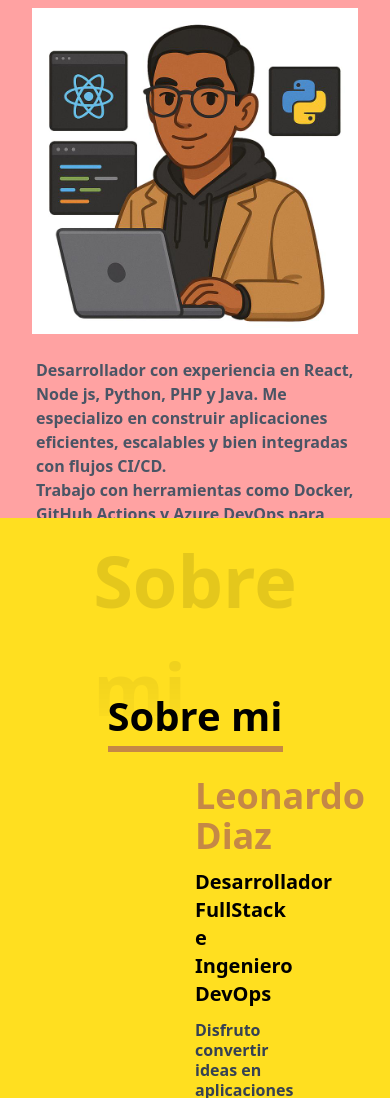
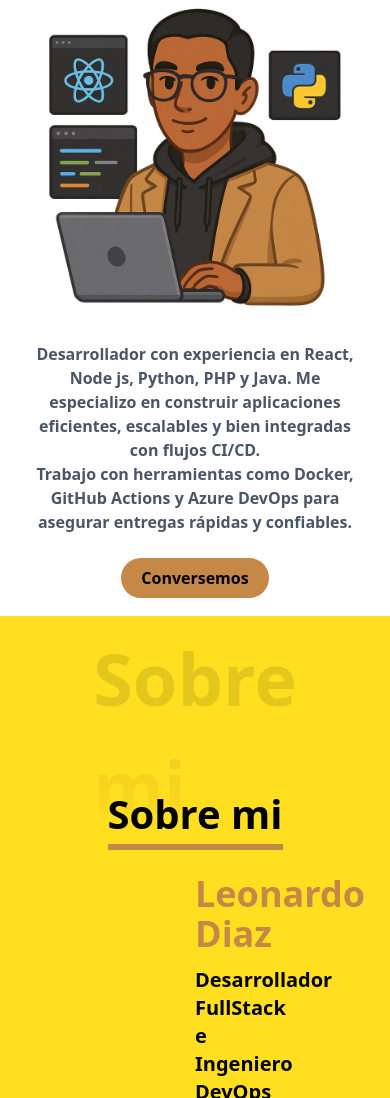
Before and after one commit to jleonardod/portafolio, an Astro site: page / in a window 390 px wide. Shown: the part 260-1358 px from the top of the page. Built offline with nearby package versions, Linux system fonts and the light colour scheme; Astro itself is replaced by a stand-in of ours.

Commit message:
Home responsive

```diff
--- a/src/components/Welcome.astro
+++ b/src/components/Welcome.astro
@@ -19,7 +19,7 @@ import { FaPython, FaReact, FaPhp, FaJava, FaAws, FaDocker, FaNodeJs } from "rea
 				</div>
 			</div>
 		</header>
-		<section class="md:relative bg-red-300 w-full min-h-[90vh] md:min-h-[100vh] md:margin-x-auto px-2 md:px-[6rem] md:py-[2rem] mt-[2rem] flex flex-column ">
+		<section class="md:relative w-full md:min-h-[90vh] min-h-[100vh] md:margin-x-auto px-2 md:px-[6rem] md:py-[2rem] mt-[1rem] flex flex-column ">
 			<div class="flex flex-col items-center w-full md:flex-row md:justify-between md:items-center">
 				<div class="flex flex-col gap-y-10 mt-[40px] hidden md:block">
 					<a class="text-[1.5em] mx-[10px] hover:text-[#C58846]" href=""><Linkedin /></a>
@@ -34,8 +34,8 @@ import { FaPython, FaReact, FaPhp, FaJava, FaAws, FaDocker, FaNodeJs } from "rea
 					<div class="w-full flex flex-col items-center justify-center w-full block md:hidden mt-3">
 						<img src="Usuario-NoFondo.png" alt="Imagen generada con IA">
 					</div>
-					<p class="mt-6 px-1 font-semibold text-gray-600 md:pr-2">Desarrollador con experiencia en React, Node js, Python, PHP y Java. Me especializo en construir aplicaciones eficientes, escalables y bien integradas con flujos CI/CD. <br />Trabajo con herramientas como Docker, GitHub Actions y Azure DevOps para asegurar entregas rápidas y confiables.</p>
-					<div class="mt-10">
+					<p class="mt-6 px-1 font-semibold text-gray-600 md:pr-2 text-center md:text-left">Desarrollador con experiencia en React, Node js, Python, PHP y Java. Me especializo en construir aplicaciones eficientes, escalables y bien integradas con flujos CI/CD. <br />Trabajo con herramientas como Docker, GitHub Actions y Azure DevOps para asegurar entregas rápidas y confiables.</p>
+					<div class="md:mt-2 mt-0 w-full flex items-center justify-center md:justify-start">
 						<a href="" class="mt-6 px-5 hover:bg-black py-2 rounded-full bg-[#C58846] transition-all text-black hover:text-white font-semibold">Conversemos</a>
 					</div>
 				</div>
@@ -44,7 +44,7 @@ import { FaPython, FaReact, FaPhp, FaJava, FaAws, FaDocker, FaNodeJs } from "rea
 				</div>
 			</div>
 		</section>
-		<section class="relative w-full min-h-[90vh] bg-yellow-300 -mt-24 margin-x-auto px-[6rem] py-[0rem] flex flex-column ">
+		<section class="relative w-full min-h-[90vh] bg-yellow-300 mt-4 md:-mt-24 margin-x-auto px-[6rem] py-[0rem] flex flex-column ">
 			<div class="flex justify-center flex-col items-center w-full">
 				<h1 class="text-[4.5em] font-bold mt-2 titulo-section">Sobre mi</h1>
 				<h2 class="text-[2.5em] font-bold -mt-14 border-b-6 border-[#C58846]">Sobre mi</h2>
```
